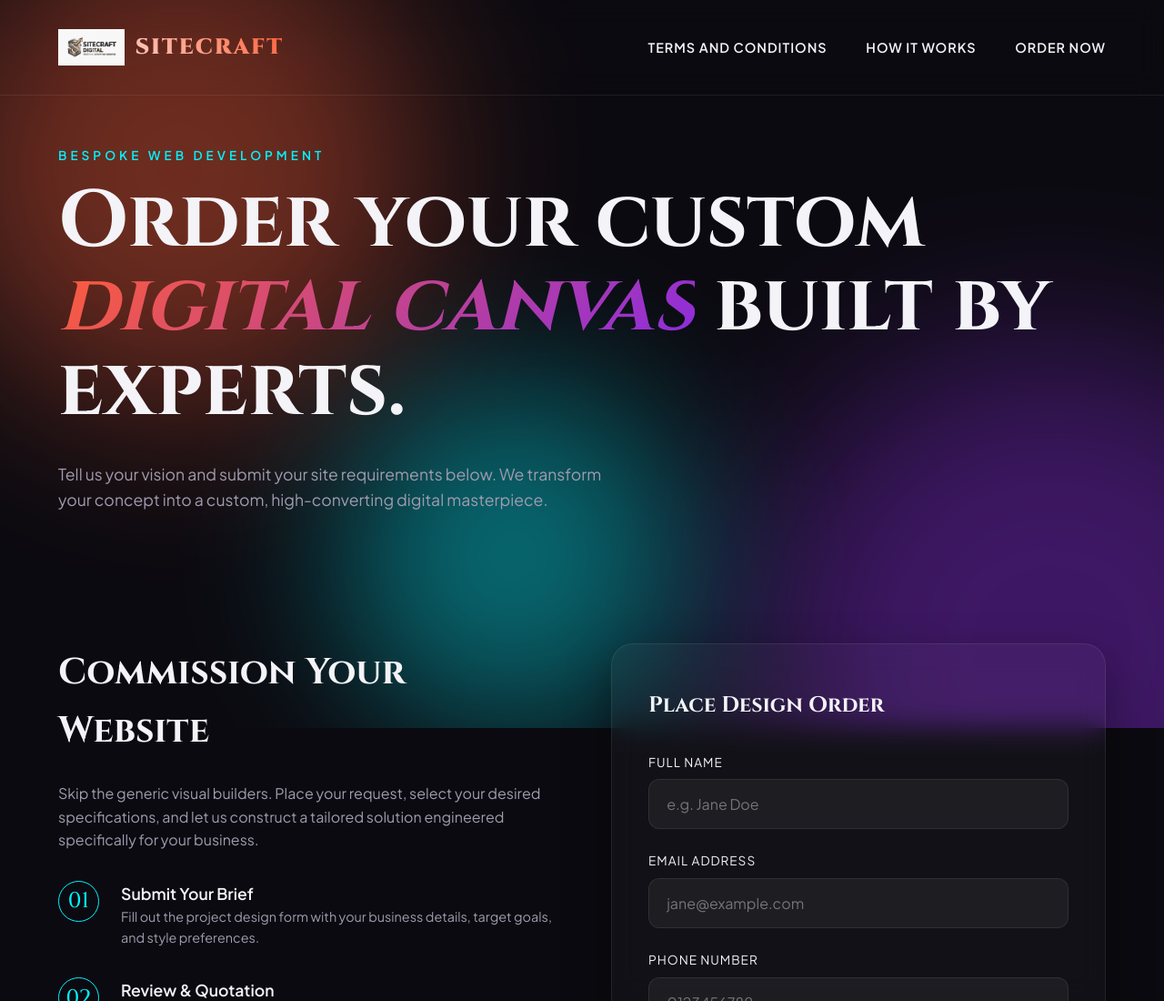
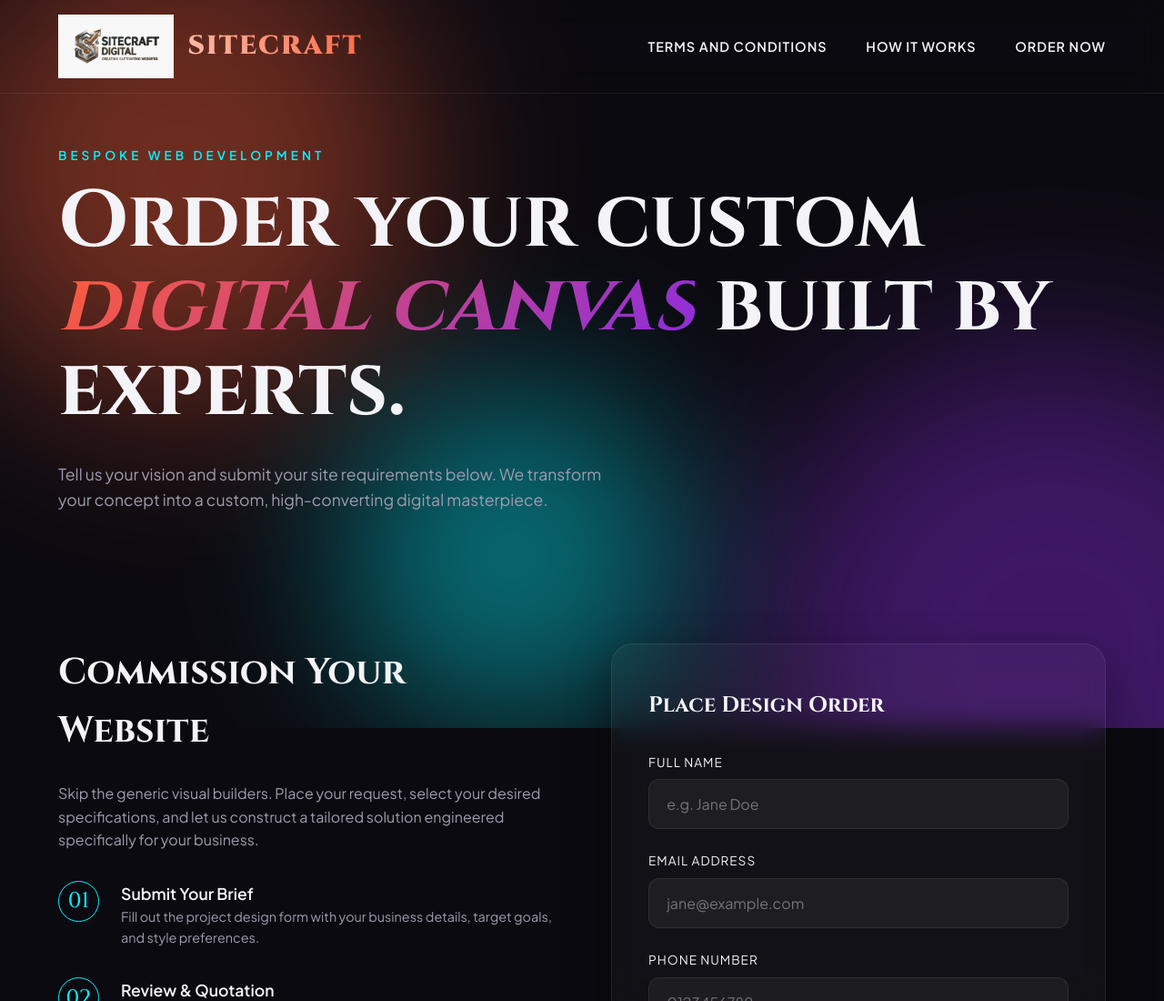
Before and after one commit to SiteCraftDigital/SiteCraftDigital, a website: page index.html in a window 1280 px wide. Shown: the top 1100 px of the page at 91% size. Drawn offline with Linux system fonts and the light colour scheme.

Commit message:
Update index.html

```diff
--- a/index.html
+++ b/index.html
@@ -93,7 +93,7 @@
             display: flex;
             justify-content: space-between;
             align-items: center;
-            padding: 2rem 5%;
+            padding: 1rem 5%;
             position: fixed;
             width: 100%;
             top: 0;
@@ -105,9 +105,9 @@
         .logo {
             display: flex;
             align-items: center;
-            gap: 12px;
+            gap: 15px;
             font-family: var(--font-heading);
-            font-size: 1.5rem;
+            font-size: 1.8rem;
             font-weight: 900;
             letter-spacing: 2px;
             background: linear-gradient(45deg, #fff, var(--accent-orange));
@@ -117,9 +117,10 @@
         }
 
         .logo-img {
-            height: 40px;
+            height: 70px;
             width: auto;
             object-fit: contain;
+            mix-blend-mode: screen;
         }
 
         nav a {
```
